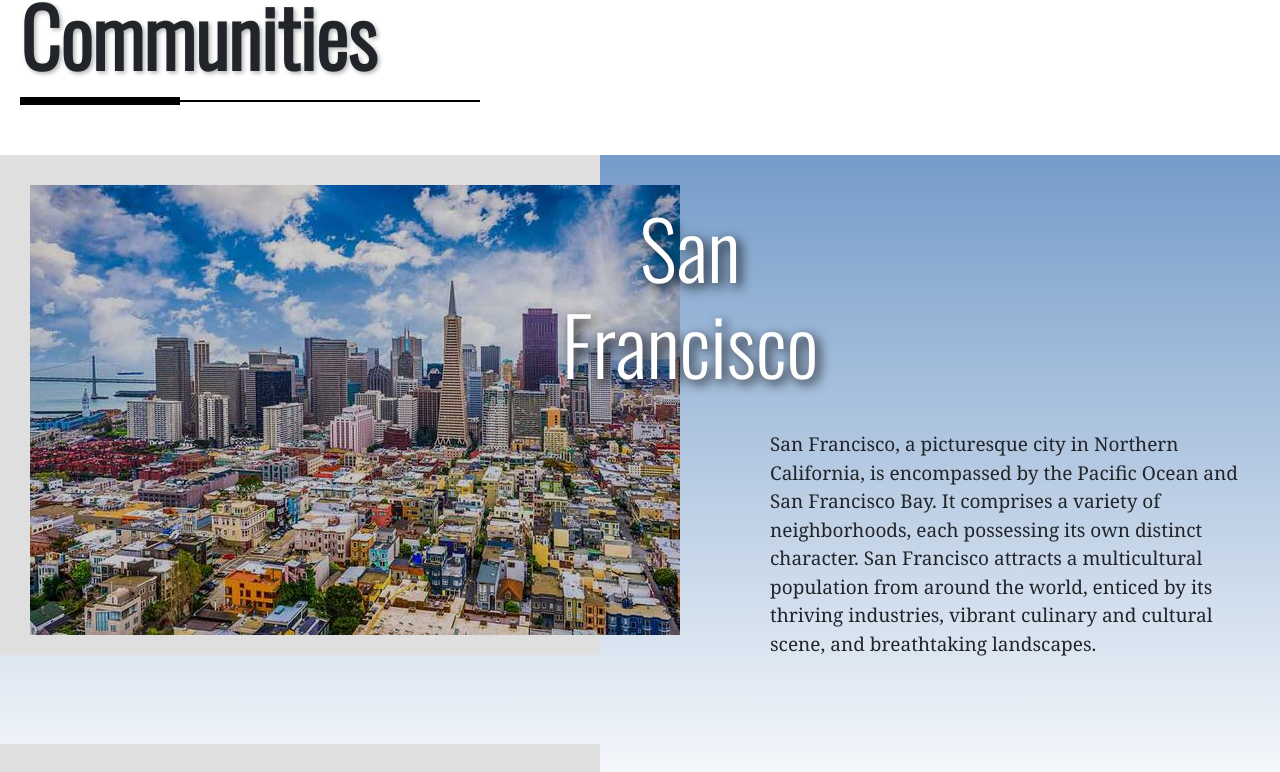
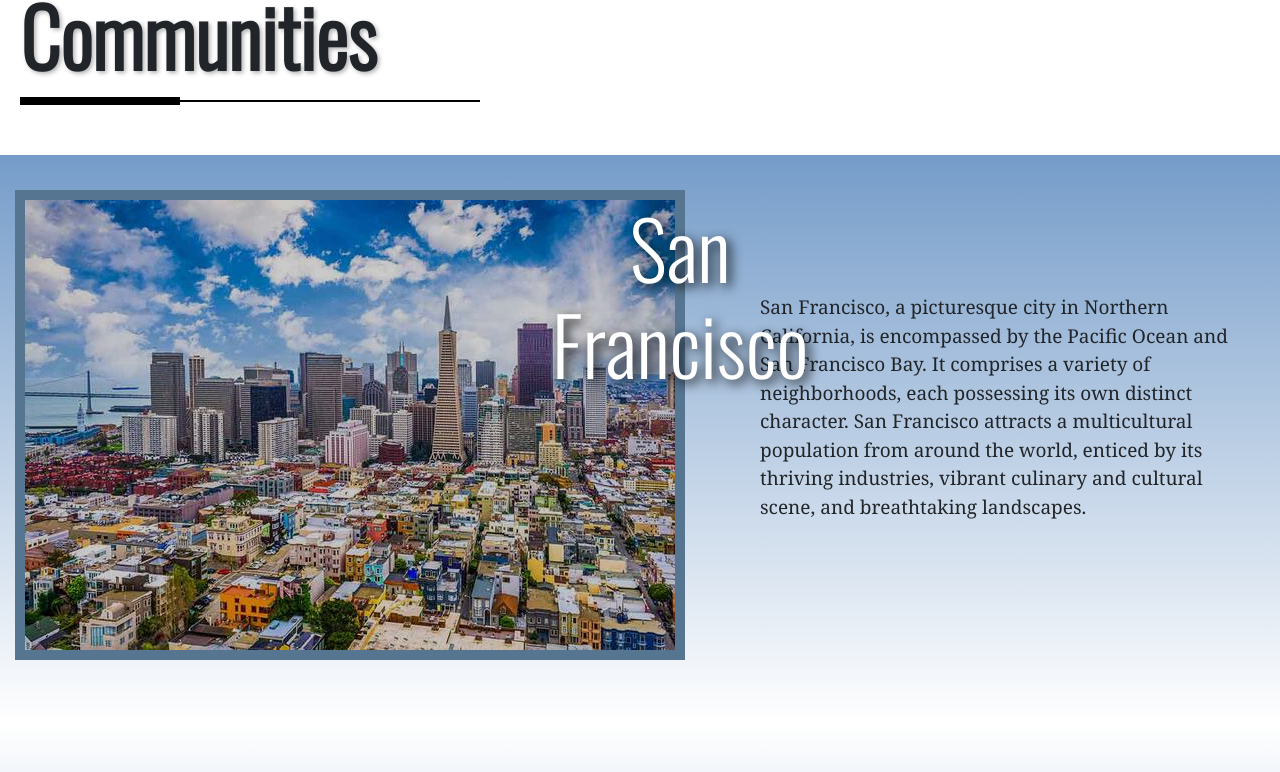
Before and after one commit to Moshahrani/real-estate-website, a React (Create React App) app in the folder real-estate/: page / in a window 1280 px wide. Shown: the part 3311-4083 px from the top of the page. Built offline with nearby package versions, Linux system fonts and the light colour scheme; a web font is replaced by a local one.

Commit message:
fixed margin issue with h2 tag inside container while in responsive mode and removed background cover for each city item image for a border layout around image, also fixed design of featured communities text and border line styling when in mobile view

```diff
--- a/real-estate/src/components/Featured.js
+++ b/real-estate/src/components/Featured.js
@@ -29,7 +29,7 @@ const CityItem = ({ imgSrc, alt, city, description }) => {
   return (
     <div ref={ref} className={`city-item ${isVisible ? "slide-in" : ""}`}>
       <div className="image-container">
-        <div className="background"></div>
+        {/* <div className="background"></div> */}
         <img src={imgSrc} alt={alt} />
         <h2>{city}</h2>
       </div>
@@ -49,6 +49,7 @@ const Featured = () => {
           <div className="featuredSecond">Communities</div>
         </div>
       </div>
+      <div className="background"></div>
       <div className="city-grid">
         <CityItem
           imgSrc={SF2}
--- a/real-estate/src/css/Featured.css
+++ b/real-estate/src/css/Featured.css
@@ -46,7 +46,14 @@
   /* max-width: 750px; */
   width: 100%;
   margin: 0 auto;
-  background: linear-gradient(to bottom, #759CC9 0%, #ffffff 25%, #759CC9 50%, #ffffff 75%, #759CC9 100%);
+  background: linear-gradient(
+    to bottom,
+    #759cc9 0%,
+    #ffffff 25%,
+    #759cc9 50%,
+    #ffffff 75%,
+    #759cc9 100%
+  );
   /* background: linear-gradient(to bottom, white 40%, #ffffff 40%, #759CC9 50%, #ffffff 75%, #759CC9 100%); */
 }
 .city-item {
@@ -78,12 +85,14 @@
 .image-container img {
   /* width: 100%; */
   height: auto;
-  padding: 15px;
+  margin: auto;
+  margin-top: 20px;
   opacity: 1;
   filter: brightness(80%);
+  border: 10px solid #6b92b5;
 }
 
-.background {
+.about-background {
   position: absolute;
   top: 0;
   left: 0;
@@ -98,7 +107,7 @@
   /* font-weight: 400; */
   /* font-family: Arial, Helvetica, sans-serif; */
   /* font-family: Verdana, Geneva, Tahoma, sans-serif; */
-  font-family: Georgia, 'Times New Roman', Times, serif;
+  font-family: Georgia, "Times New Roman", Times, serif;
   /* width: 450px;
   height: 200px; */
   /* overflow: auto; */
@@ -106,27 +115,48 @@
   justify-content: center;
   align-items: center;
   text-align: left;
-  margin-top: 275px;
+  /* margin-top: 275px; */
   margin-left: 90px;
   margin-right: 10px;
   padding-right: 20px;
 }
 
 @media screen and (max-width: 767px) {
-
-    .featuredText {
+  .featuredText {
     font-family: Oswald;
     margin-bottom: 40px;
     font-family: Oswald;
     /* padding: 2px; */
-    margin-left: -10px;  /* Negative margin to pull the text to the left */
+    /* margin-left: -10px; */
   }
 
+  .featuredFirst {
+    font-size: 40px;
+  }
+
+  .featuredSecond {
+    font-size: 60px;
+  }
+
+  .featuredSecond::before,
+  .featuredSecond::after {
+    content: "";
+    position: absolute;
+    left: 0;
+    bottom: -10px;
+    width: 70px;
+    height: 2px;
+    background-color: black;
+  }
+
+  .featuredSecond::before {
+    border-bottom: 8px solid black;
+  }
 
   .featuredSecond::after {
-    border-bottom: 1px solid grey;
-    margin-left: -10px;
-    width: 0;
+    border-bottom: 1px solid black;
+    width: 220px;
+    left: 60px;
     bottom: -7px;
   }
 
@@ -141,27 +171,30 @@
     align-items: center;
   }
 
-  .city-item h2 {
-    font-size: 60px;
-    margin-top: 10px;
-    transform: none;
-    left: auto;
-    top: auto;
-    padding: 10px;
+  .image-container {
+    display: flex;
+    position: relative;
+    justify-content: center;
+    align-items: center;
+    padding: 0;
+    margin: 0;
+    flex-direction: column;
   }
 
-  .image-container {
-    /* position: relative; */
+  .image-container h2 {
+    position: absolute;
+    color: #fff;
+    text-shadow: 4px 4px 12px rgba(0, 0, 0, 0.9);
+    font-size: 80px;
+    font-family: Oswald;
+    margin-top: 30px;
     padding: 0;
-    margin-right: 0px;
+    margin-left: -50%;
+    /* text-align: center; */
   }
+
   .image-container img {
-    /* height: 450px;
-    width: 650px; */
-    padding: 0;
     max-width: 90%;
-    /* opacity: 1;
-    filter: brightness(80%); */
     margin-bottom: 10px;
   }
 
@@ -181,11 +214,10 @@
     max-width: 70%;
     height: auto;
     /* max-height: 400px; */
-    margin-top: 40px;
+    /* margin-top: 40px;
     margin-bottom: 20px;
-    margin-left: 0;
+    margin-left: 0; */
   }
-
 }
 
 /* ------- city animations  */
```
